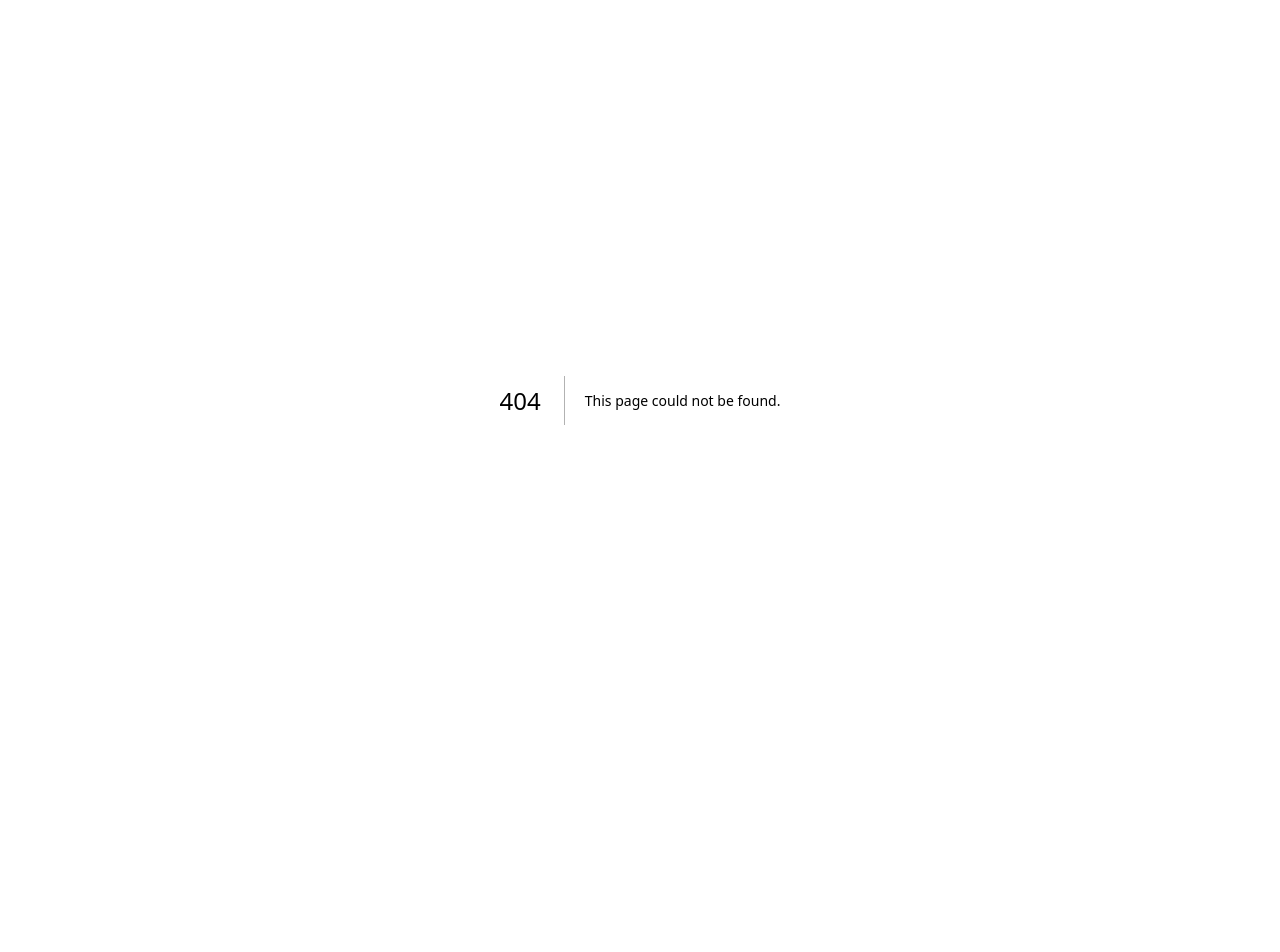
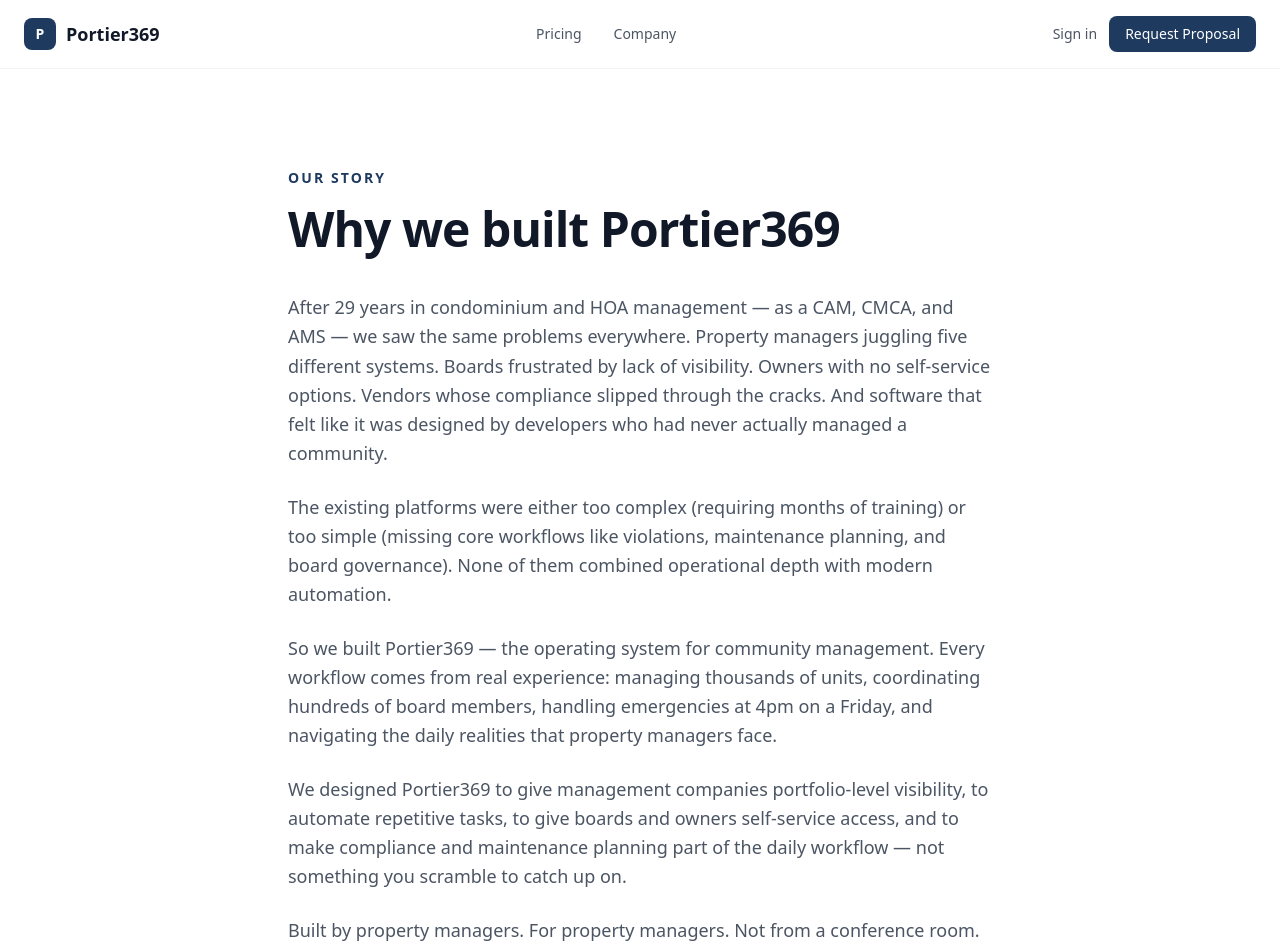
Before and after one commit to autho369-code/Condo-App, a Next.js app: page /company in a window 1280 px wide. Before the commit this address had no page. Shown: the top 952 px of the page. Before the commit the page ends 800 px from the top, so only its background shows below. Built offline with nearby package versions, Linux system fonts and the light colour scheme.

Commit message:
feat: Company page — why we built Portier369 story
- /company page: 29 years experience narrative, CAM/CMCA/AMS story
- Nav: 'Company' link replacing redundant 'Assessment'
- Clean single-column layout matching site design

```diff
--- /dev/null
+++ b/app/(marketing)/company/page.tsx
@@ -0,0 +1,40 @@
+import Link from 'next/link'
+
+export const metadata = { title: 'Our Story — Portier369' }
+
+export default function CompanyPage() {
+  return (
+    <div className="min-h-screen bg-white font-sans antialiased">
+      <section className="py-16 sm:py-24">
+        <div className="mx-auto max-w-3xl px-6 lg:px-8">
+          <span className="text-sm font-semibold uppercase tracking-[0.15em] text-[#1E3A5F]">Our Story</span>
+          <h1 className="mt-4 text-4xl font-bold leading-[1.1] tracking-[-0.02em] text-gray-900 sm:text-5xl">
+            Why we built Portier369
+          </h1>
+          <div className="mt-10 space-y-6 text-lg text-gray-600 leading-relaxed">
+            <p>
+              After 29 years in condominium and HOA management — as a CAM, CMCA, and AMS — we saw the same problems everywhere. Property managers juggling five different systems. Boards frustrated by lack of visibility. Owners with no self-service options. Vendors whose compliance slipped through the cracks. And software that felt like it was designed by developers who had never actually managed a community.
+            </p>
+            <p>
+              The existing platforms were either too complex (requiring months of training) or too simple (missing core workflows like violations, maintenance planning, and board governance). None of them combined operational depth with modern automation.
+            </p>
+            <p>
+              So we built Portier369 — the operating system for community management. Every workflow comes from real experience: managing thousands of units, coordinating hundreds of board members, handling emergencies at 4pm on a Friday, and navigating the daily realities that property managers face.
+            </p>
+            <p>
+              We designed Portier369 to give management companies portfolio-level visibility, to automate repetitive tasks, to give boards and owners self-service access, and to make compliance and maintenance planning part of the daily workflow — not something you scramble to catch up on.
+            </p>
+            <p>
+              Built by property managers. For property managers. Not from a conference room.
+            </p>
+          </div>
+          <div className="mt-12 pt-8 border-t border-gray-100">
+            <Link href="/demo" className="inline-flex items-center gap-2 rounded-xl bg-[#1E3A5F] px-6 py-3 text-base font-semibold text-white shadow-lg shadow-[#1E3A5F]/15 hover:bg-[#152940] transition">
+              Request a Proposal
+            </Link>
+          </div>
+        </div>
+      </section>
+    </div>
+  )
+}
--- a/app/(marketing)/layout.tsx
+++ b/app/(marketing)/layout.tsx
@@ -11,7 +11,7 @@ export default function MarketingLayout({ children }: { children: React.ReactNod
           </Link>
           <nav className="hidden items-center gap-8 text-sm md:flex">
             <Link href="/pricing" className="text-gray-600 hover:text-gray-900 transition">Pricing</Link>
-            <Link href="/demo" className="text-gray-600 hover:text-gray-900 transition">Assessment</Link>
+            <Link href="/company" className="text-gray-600 hover:text-gray-900 transition">Company</Link>
           </nav>
           <div className="flex items-center gap-3">
             <Link href="/login" className="text-sm text-gray-600 hover:text-gray-900">Sign in</Link>
```
